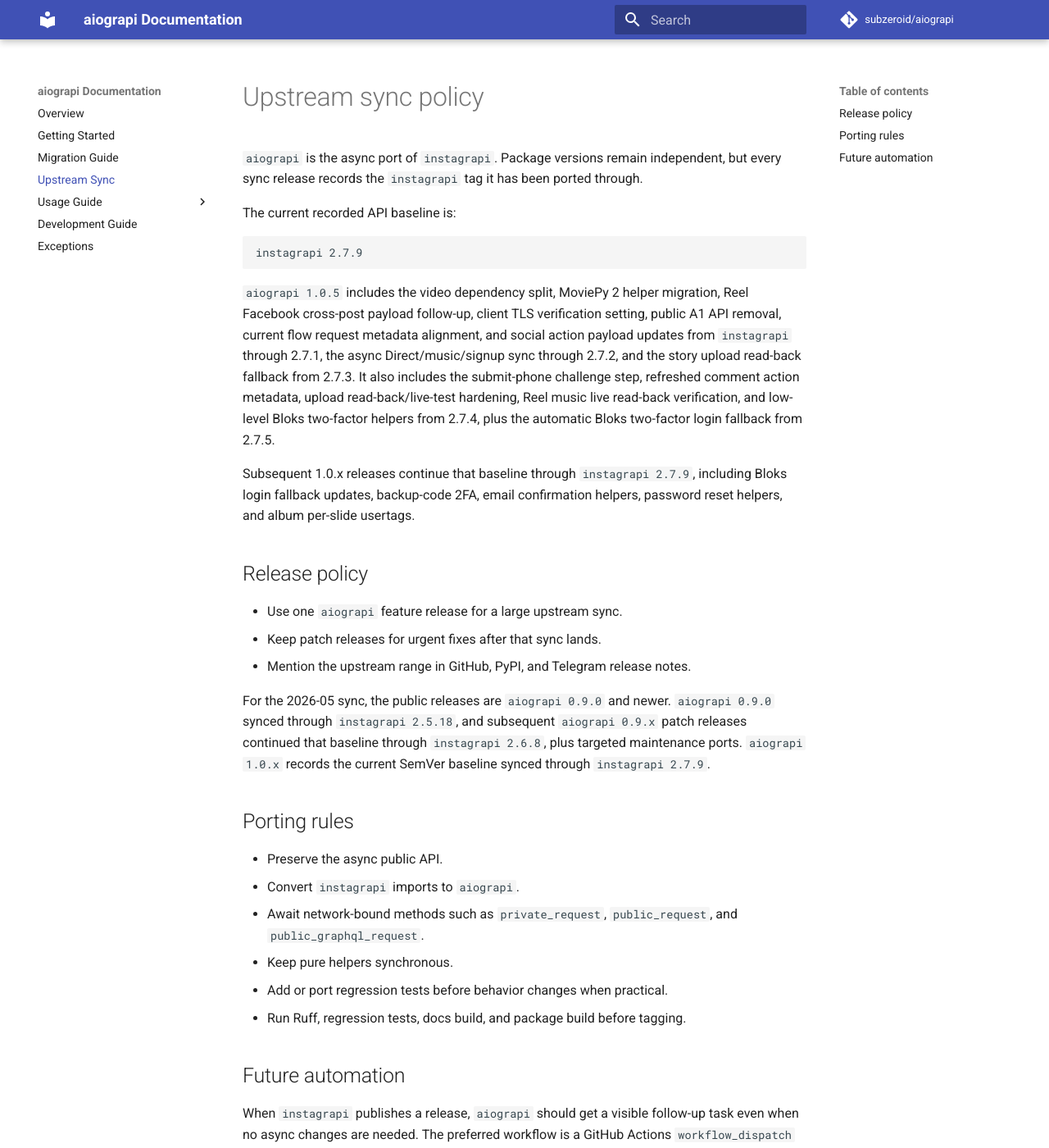
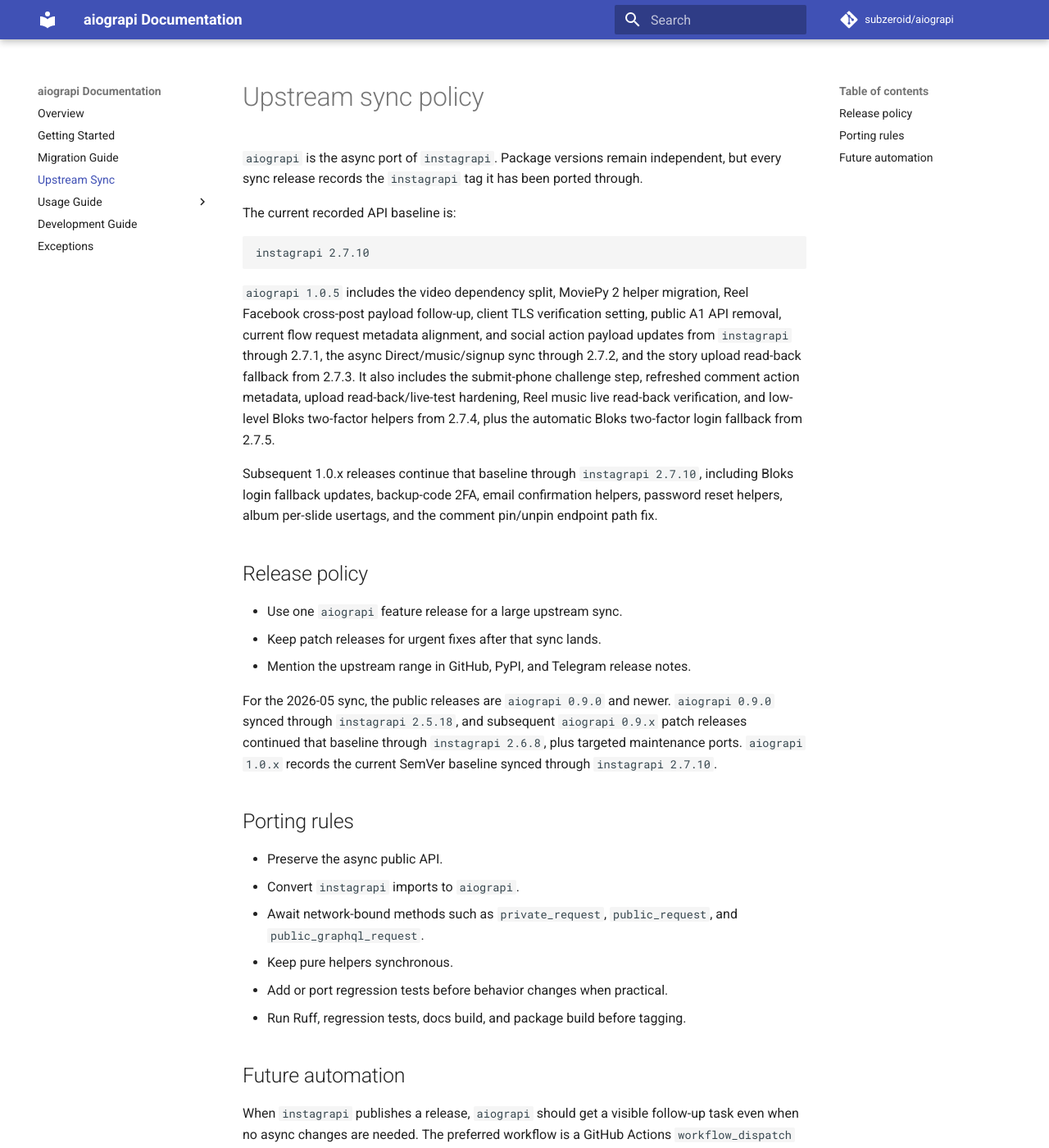
Before and after one commit to subzeroid/aiograpi, an MkDocs documentation site: the page built from docs/upstream-sync.md, in a window 1280 px wide and 1400 px high. Shown: the whole window at 82% size. Built offline with MkDocs 1.6.1 and Material for MkDocs 9.7.7, drawn with Linux system fonts in a browser that asks for light colours; comment, search, counter and statistics services are not loaded; the version menu is left out.

Commit message:
chore: release 1.0.10

````diff
--- a/docs/upstream-sync.md
+++ b/docs/upstream-sync.md
@@ -7,7 +7,7 @@ ported through.
 The current recorded API baseline is:
 
 ```text
-instagrapi 2.7.9
+instagrapi 2.7.10
 ```
 
 `aiograpi 1.0.5` includes the video dependency split, MoviePy 2 helper migration, Reel Facebook cross-post payload
@@ -17,8 +17,9 @@ upload read-back fallback from 2.7.3. It also includes the submit-phone challeng
 metadata, upload read-back/live-test hardening, Reel music live read-back verification, and low-level Bloks two-factor
 helpers from 2.7.4, plus the automatic Bloks two-factor login fallback from 2.7.5.
 
-Subsequent 1.0.x releases continue that baseline through `instagrapi 2.7.9`, including Bloks login fallback updates,
-backup-code 2FA, email confirmation helpers, password reset helpers, and album per-slide usertags.
+Subsequent 1.0.x releases continue that baseline through `instagrapi 2.7.10`, including Bloks login fallback updates,
+backup-code 2FA, email confirmation helpers, password reset helpers, album per-slide usertags, and the comment
+pin/unpin endpoint path fix.
 
 ## Release policy
 
@@ -29,7 +30,7 @@ backup-code 2FA, email confirmation helpers, password reset helpers, and album p
 For the 2026-05 sync, the public releases are `aiograpi 0.9.0` and newer.
 `aiograpi 0.9.0` synced through `instagrapi 2.5.18`, and subsequent
 `aiograpi 0.9.x` patch releases continued that baseline through `instagrapi 2.6.8`, plus targeted maintenance
-ports. `aiograpi 1.0.x` records the current SemVer baseline synced through `instagrapi 2.7.9`.
+ports. `aiograpi 1.0.x` records the current SemVer baseline synced through `instagrapi 2.7.10`.
 
 ## Porting rules
 
--- a/pyproject.toml
+++ b/pyproject.toml
@@ -4,7 +4,7 @@ build-backend = "setuptools.build_meta"
 
 [project]
 name = "aiograpi"
-version = "1.0.9"
+version = "1.0.10"
 authors = [
     { name = "Mark Subzeroid", email = "143403577+subzeroid@users.noreply.github.com" },
 ]
````
Also changed, not shown: CHANGELOG.md (+4 -0 lines).
